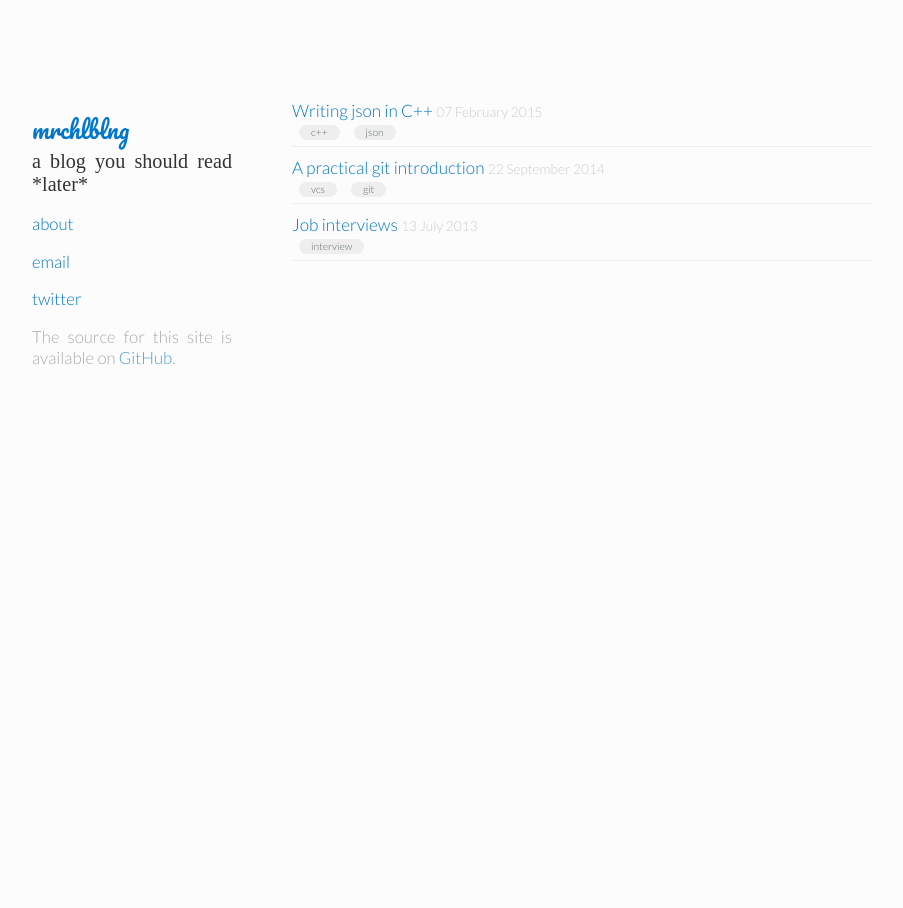
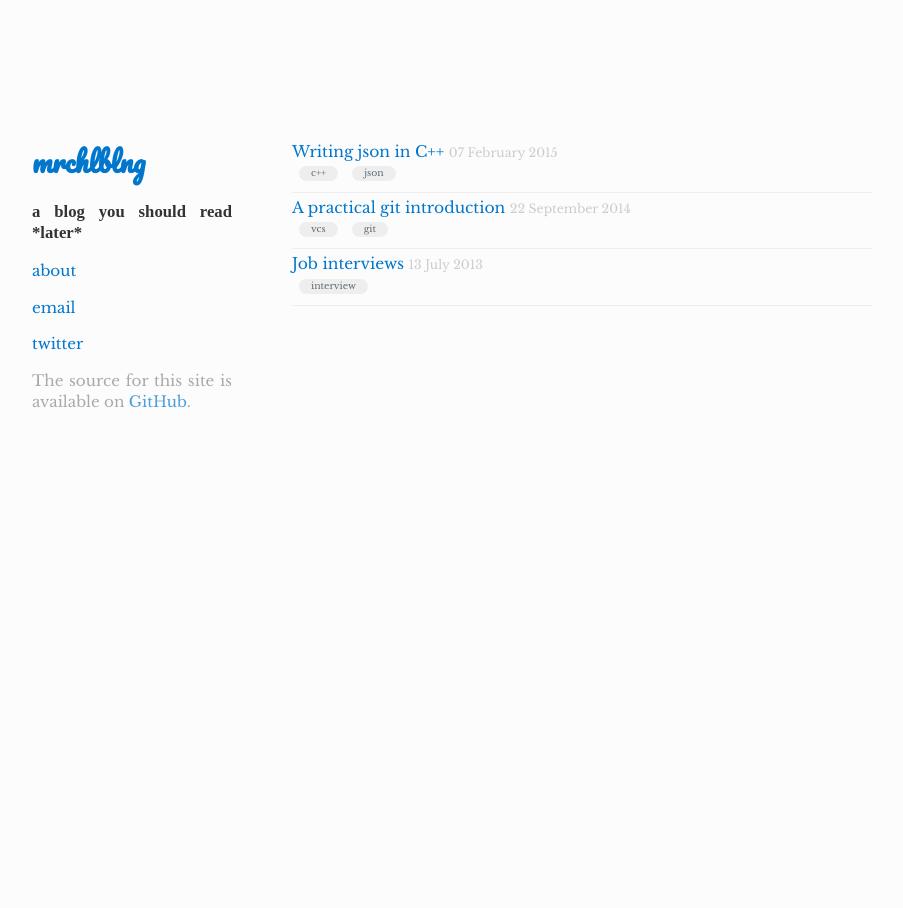
Before and after one commit to marchelbling/marc.helbling.fr, a Jekyll site: the page built from index.html, in a window 1280 px wide. Shown: the whole page, without its empty margins (76-979 px from the left). Built offline with Jekyll 4.4.1, drawn with Linux system fonts in a browser that asks for light colours; some web fonts are replaced; Markdown is read by kramdown in place of the engine named in the settings; the list of posts is cut into pages by our own code; comment, search, counter and statistics services are not loaded.

Commit message:
Updates style
* replaces fonts in favor of a slightly more 'bold' main font
* reduces code font size
* improves quote blocks

```diff
--- a/_includes/header.html
+++ b/_includes/header.html
@@ -1,6 +1,6 @@
 <header>
   <h1><a href="/">mrchlblng</a></h1>
-  <h2>a blog you should read *later*</h2>
+  <h3>a blog you should read *later*</h3>
   <div class="deets">
     <p><a href="/about.html">about</a></p>
     <p><a href="mailto:mrchlblng@gmail.com">email</a></p>
--- a/_layouts/default.html
+++ b/_layouts/default.html
@@ -8,7 +8,7 @@
 
   <meta name="viewport" content="width=device-width, initial-scale=1, maximum-scale=1">
 
-  <link href='http://fonts.googleapis.com/css?family=Coustard|Pacifico|Lato:300' rel='stylesheet' type='text/css'>
+  <link href='http://fonts.googleapis.com/css?family=Cutive|Pacifico|Libre+Baskerville:400' rel='stylesheet' type='text/css'>
   <link rel="stylesheet" href="/assets/css/mrchlblng.css">
 
   <script>
@@ -34,6 +34,6 @@
   </div>
 
   <script defer src="//ajax.googleapis.com/ajax/libs/jquery/1/jquery.min.js"></script>
-  <script defer src="/assets/js/mrchlblng.js"></script>
+  <script defer src="//assets/js/mrchlblng.js"></script>
 </body>
 </html>
--- a/_layouts/math.html
+++ b/_layouts/math.html
@@ -8,7 +8,7 @@
 
   <meta name="viewport" content="width=device-width, initial-scale=1, maximum-scale=1">
 
-  <link href='http://fonts.googleapis.com/css?family=Coustard|Pacifico|Lato:300' rel='stylesheet' type='text/css'>
+  <link href='http://fonts.googleapis.com/css?family=Lusitana:700|Pacifico|Ek+Mukta:300' rel='stylesheet' type='text/css'>
   <link rel="stylesheet" href="/assets/css/mrchlblng.css">
 
   <script type="text/x-mathjax-config">
--- a/_layouts/post.html
+++ b/_layouts/post.html
@@ -8,7 +8,7 @@
 
   <meta name="viewport" content="width=device-width, initial-scale=1, maximum-scale=1">
 
-  <link href='http://fonts.googleapis.com/css?family=Coustard|Pacifico|Lato:300' rel='stylesheet' type='text/css'>
+  <link href='http://fonts.googleapis.com/css?family=Cutive|Pacifico|Libre+Baskerville:400' rel='stylesheet' type='text/css'>
   <link rel="stylesheet" href="/assets/css/mrchlblng.css">
 
   <script>
@@ -36,6 +36,6 @@
   </div>
 
   <script defer src="//ajax.googleapis.com/ajax/libs/jquery/1/jquery.min.js"></script>
-  <script defer src="/assets/js/mrchlblng.js"></script>
+  <script defer src="//assets/js/mrchlblng.js"></script>
 </body>
 </html>
--- a/assets/css/mrchlblng.css
+++ b/assets/css/mrchlblng.css
@@ -8,38 +8,32 @@ html, body {
 
 body {
   background-color: #fcfcfc;
-  font-family: 'Lato', sans-serif;
+  font-family: 'Libre Baskerville';
   color: #333;
-  font-size: 1.05em;
-  font-weight: 200;
+  font-size: 0.95em;
+  line-height: 1.4em;
   text-align: justify;
   text-justify: inter-word;
 }
 
 h1, h2, h3, h4, h5 {
-  margin: 0;
-  font-family: 'Coustard', serif;
-  font-weight: 300;
+  font-family: 'Cutive', serif;
   clear: both;
 }
 
 h1 {
-  font-size: 1.8em;
+  padding-top: 25px;
+  padding-bottom: 10px;
+  font-size: 1.5em;
 }
 
 h2 {
-  font-size: 1.08em;
+  padding-top: 6px;
+  padding-bottom: 6px;
+  font-size: 1.25em;
 }
 
-body h1 {
-  font-size: 1.4em;
-}
-
-body h2 {
-  font-size: 1.2em;
-}
-
-body h3 {
+h3 {
   font-size: 1.1em;
 }
 
@@ -70,25 +64,38 @@ pre, code {
 }
 
 pre code {
-  font-size: 0.9em;
+  font-size: 0.95em;
 }
 
 code {
   /* Smaller inline code */
-  font-size: 0.85em;
+  font-size: 0.9em;
 }
 
 blockquote {
   width: 80%;
   margin: 0 auto;
-  background: #f6f7f7;
-  border: 1px solid #ebebeb;
   padding-left: 20px;
   padding-right: 20px;
   font-style: oblique;
 }
 
-blockquote cite:before {
+blockquote p:first-of-type:before {
+  content: open-quote;
+  font-size: 3.5em;
+  vertical-align: -0.5em;
+  margin-right: 0.2em;
+  line-height: 0.0em;
+}
+
+blockquote p:first-of-type:after {
+  content: close-quote;
+  font-size: 3.5em;
+  vertical-align: -0.5em;
+  line-height: 0.0em;
+}
+
+blockquote cite:last-of-type:before {
   content: "\2014 \2009";
 }
 
@@ -97,10 +104,8 @@ blockquote cite {
   font-style: normal;
   padding-left: 6px;
   padding-right: 6px;
-  background: #f6f7f7;
-  border-left: 1px solid #ebebeb;
-  border-bottom: 1px solid #ebebeb;
-  border-right: 1px solid #ebebeb;
+  margin-top: -1em;
+  margin-bottom: 1.5em;
 }
 
 .columns, .blog {
@@ -120,6 +125,7 @@ header {
 
 header h1 {
   font-family: Pacifico;
+  font-size: 1.8em;
 }
 
 header h1 a {
@@ -146,15 +152,13 @@ article {
 
 /* Post header */
 article div.cf {
-  padding: 0 0 15px 0;
+  margin-top: 5px;
 }
 
 article div.cf h1 a {
   color: #333;
-  -moz-box-sizing: border-box;
-  box-sizing: border-box;
   border-bottom: 1px solid #eee;
-  font-size: 1.4em;
+  font-size: 1.6em;
 }
 
 article div.cf h1 a:hover {
@@ -163,7 +167,13 @@ article div.cf h1 a:hover {
 
 article div.cf h2 {
   float: left;
-  width: 95%;
+  width: 100%;
+  color: #999;
+  margin-top: -1.8em;
+  margin-bottom: 2em;
+  font-size: 0.85em;
+}
+
   color: #999;
   padding: 0 0 15px 0;
   font-size: 1em;
@@ -226,8 +236,8 @@ article img {
 }
 
 .results > li {
-  margin: 0 0 10px 0;
-  padding: 0 0 20px 0;
+  margin: 0 0 4px 0;
+  padding: 0 0 25px 0;
   font-size: 1.02em;
   border-bottom: 1px solid #eee;
 }
@@ -238,7 +248,7 @@ article img {
 }
 
 .results ul.tags {
-  margin: 5px 0 4px 0;
+  margin: 0 0 4px 0;
   font-size: 0.6em;
 }
 
@@ -268,30 +278,19 @@ article img {
 
 p code, ul code, ol code {
   padding: 1px 4px;
-  border: 1px solid #e1e1e8;
-  background: #f0f5fb;
+  border: 1px solid #e1e1e4;
+  background: #f0f5f8;
   color: #303840;
-  -webkit-border-radius: 6px;
-  -moz-border-radius: 6px;
-  -o-border-radius: 6px;
-  border-radius: 6px;
+  -webkit-border-radius: 4px;
+  -moz-border-radius: 4px;
+  -o-border-radius: 4px;
+  border-radius: 4px;
 }
 
 
 article .body {
   clear: both;
 }
-
-article .body h1 {
-  margin-top: 20px;
-  margin-bottom: 15px;
-}
-
-article .body h2 {
-  margin-top: 10px;
-  margin-bottom: 5px;
-}
-
 
 @media screen and (max-width: 1060px) {
   header {
@@ -334,21 +333,4 @@ article .body h2 {
     width: 100%;
     padding: 0;
   }
-
-  article {
-    padding: 0 10px;
-    font-size: 0.9em;
-  }
-
-  article h1 {
-    font-size: 1.4em;
-  }
-
-  article h2 {
-    font-size: 1.2em;
-  }
-
-  article h3 {
-    font-size: 1.1em;
-  }
 }
```
Also changed, not shown: _config.yml (+12 -1 lines).
